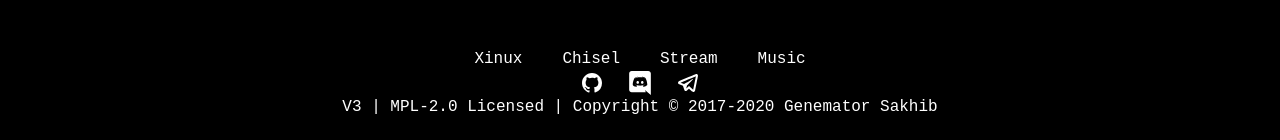
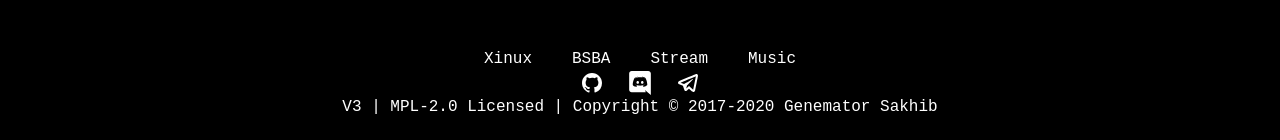
Before and after one commit to triistam/website.old, a Next.js app: page / in a window 1280 px wide. Shown: the part 975-1115 px from the top of the page. Built offline with nearby package versions, Linux system fonts and the light colour scheme; a web font is replaced by a local one; what @tailwindcss/ui, tailwindcss-hyphens would draw is missing.

Commit message:
fixed links of desktop

```diff
--- a/components/Footer.tsx
+++ b/components/Footer.tsx
@@ -20,10 +20,10 @@ const Footer = (props: { simple?: boolean }): React.ReactElement => (
           </a>
         </div><div className="px-5 py-2">
         <a
-          href="https://github.com/chiseldevs"
+          href="https://bsba.uz"
           className="text-base leading-6 text-white hover:text-gray-200"
         >
-          Chisel
+          BSBA
         </a>
       </div>
         <div className="px-5 py-2">
--- a/components/Header.tsx
+++ b/components/Header.tsx
@@ -116,7 +116,7 @@ const Header = ({ subtitle }: { subtitle: string }): React.ReactElement => {
           </nav>
           <div className="hidden md:flex items-center justify-end space-x-8 md:flex-1 lg:w-0">
             <a
-              href="https://desktop.genemator.me/"
+              href="https://bsba.uz/"
               target="_blank"
               rel="noreferrer"
               className="whitespace-no-wrap genemator-title text-base leading-6 font-medium text-white hover:text-gray-200 focus:outline-none focus:text-gray-400"
@@ -365,7 +365,7 @@ const Header = ({ subtitle }: { subtitle: string }): React.ReactElement => {
                   <a
                     target="_blank"
                     rel="noreferrer"
-                    href="https://desktop.genemator.me"
+                    href="https://bsba.uz"
                     className="w-full genemator-title flex items-center justify-center px-4 py-2 border border text-base leading-6 font-medium rounded-md text-white bg-transparent hover:bg-white hover:text-black focus:outline-none focus:border-white focus:shadow-outline-white active:bg-white transition ease-in-out duration-150"
                   >
                     Desktop Station
```
